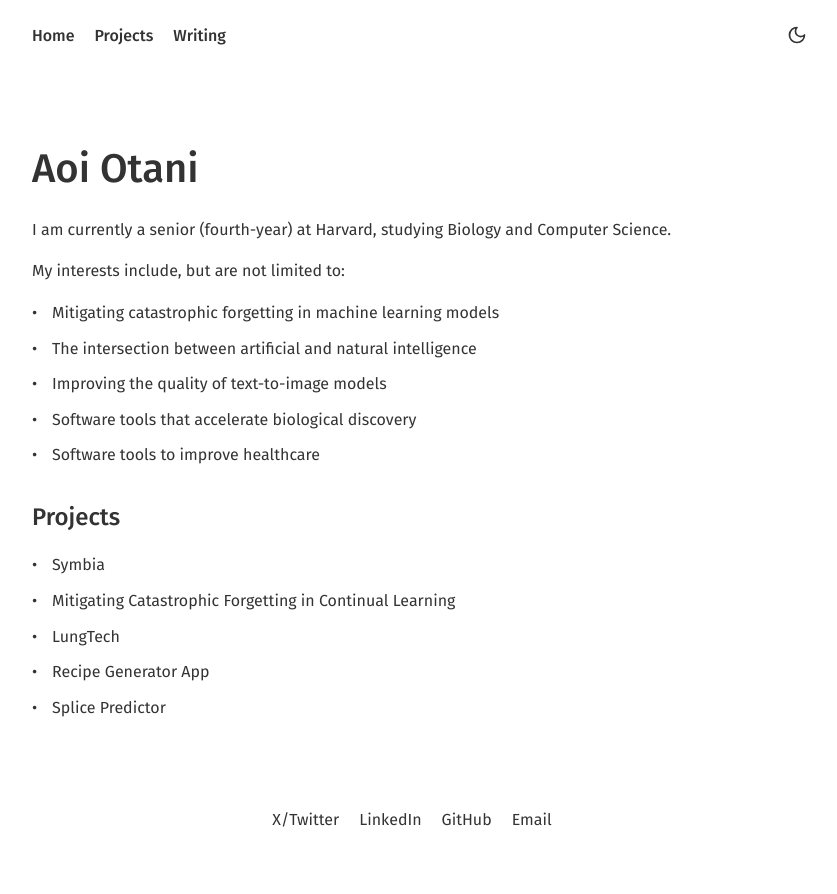
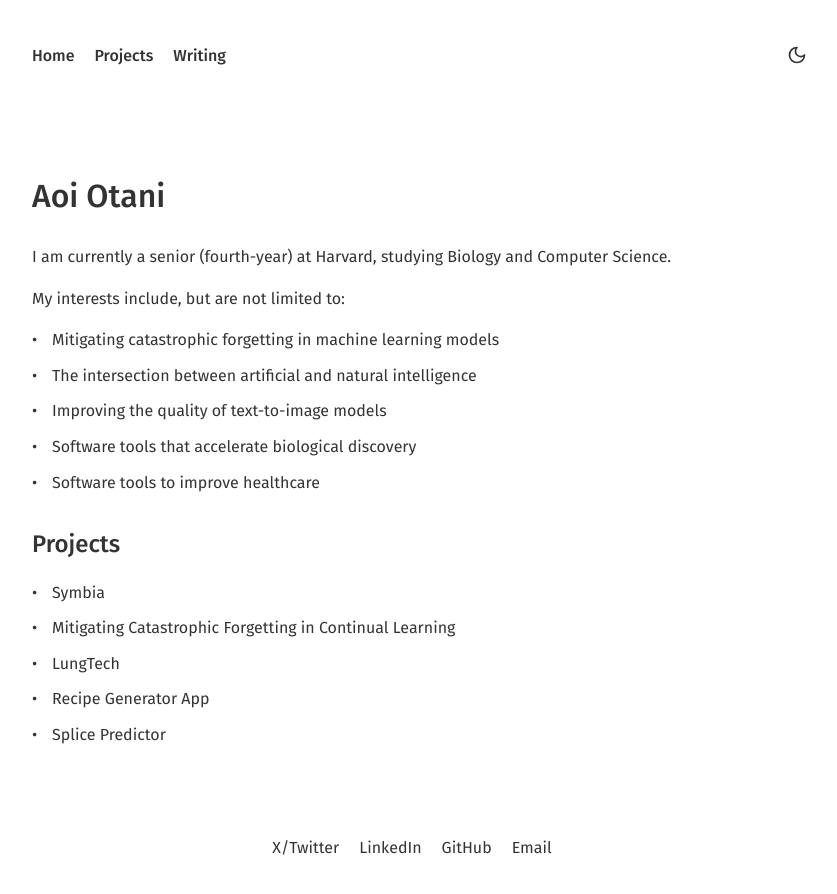
Before and after one commit to aonori3/aonori3.github.io, a React (Create React App) app: page / in a window 1280 px wide. Shown: the top 894 px of the page, without its empty margins (228-1065 px from the left). Before the commit the page ends 849 px from the top, so only its background shows below. Built offline with nearby package versions, Linux system fonts and the light colour scheme.

Commit message:
Fix routing and deployment

```diff
--- a/package.json
+++ b/package.json
@@ -1,6 +1,6 @@
 {
   "name": "portfolio",
-  "homepage": "https://github.com/aonori3/portfolio.git",
+  "homepage": "https://aonori3.github.io/bigvalleyblue",
   "version": "0.1.0",
   "private": true,
   "dependencies": {
--- a/src/App.css
+++ b/src/App.css
@@ -21,10 +21,17 @@
 .app-container {
   max-width: 800px;
   margin: 0 auto;
-  padding: 20px;
+  padding: 40px 20px;
   display: flex;
   flex-direction: column;
   min-height: 100vh;
+}
+
+.page-container {
+  width: 100%;
+  max-width: 800px;
+  margin: 0 auto;
+  padding: 0 20px;
 }
 
 header {
@@ -72,6 +79,7 @@
 
 .content-container {
   flex-grow: 1;
+  padding-top: 40px;
 }
 
 footer {
--- a/src/App.js
+++ b/src/App.js
@@ -1,5 +1,5 @@
 import React, { useState, useEffect } from 'react';
-import { BrowserRouter as Router, Route, Routes, Link } from 'react-router-dom';
+import { HashRouter as Router, Route, Routes, Link } from 'react-router-dom';
 import HomePage from './components/HomePage';
 import Projects from './components/Projects';
 import Writing from './components/Writing';
--- a/src/components/HomePage.css
+++ b/src/components/HomePage.css
@@ -3,6 +3,7 @@
   margin: 0 auto;
   padding: 20px;
   line-height: 1.6;
+  padding-top: 0px;
 }
 
 .name {
--- a/src/components/HomePage.js
+++ b/src/components/HomePage.js
@@ -5,7 +5,7 @@
 const HomePage = () => {
   return (
     <div className="homepage-container">
-      <h1 className="name fira-sans-medium">Aoi Otani</h1>
+      <h1 className="fira-sans-medium">Aoi Otani</h1>
 
       <div className="bio">
         <p className="fira-sans-regular">
--- a/src/components/Writing.css
+++ b/src/components/Writing.css
@@ -3,6 +3,7 @@
   margin: 0 auto;
   padding: 20px;
 }
+
 
 .writing-container h1 {
   font-size: 2.5em;
@@ -21,3 +22,7 @@
 .dark-mode .writing-container p {
   color: #b0b0b0;
 }
+
+.writing-container a:hover {
+  color: #4a0e4e; /* Dark purple */
+}
```
